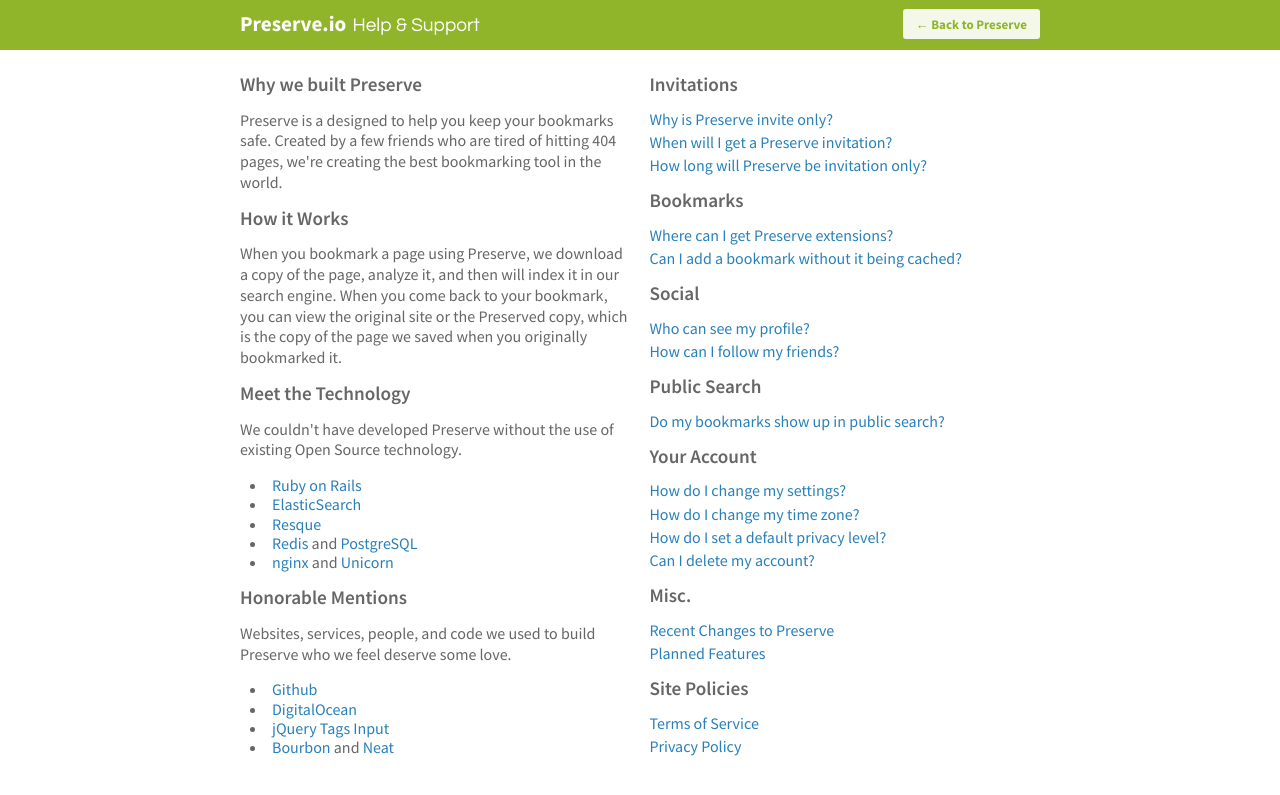
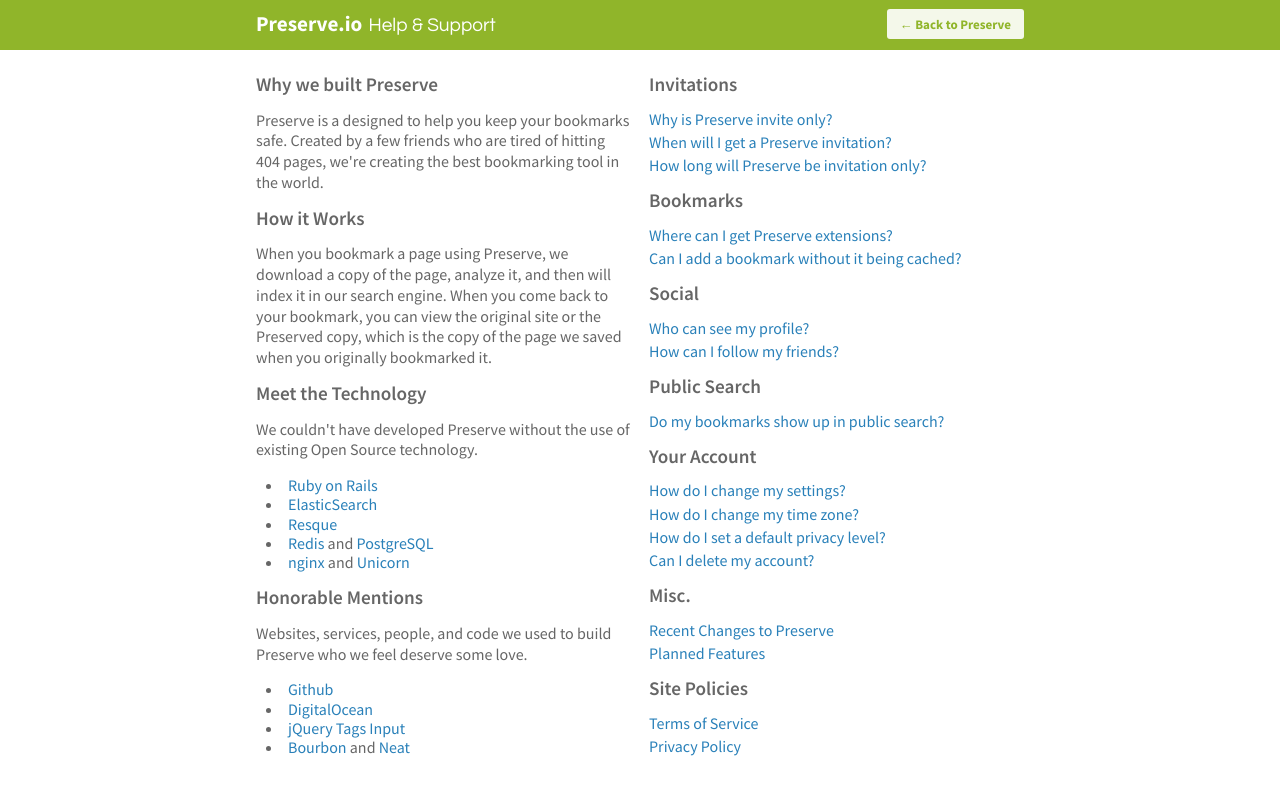
Before and after one commit to preserve/help.preserve.io, a Jekyll site: the page built from index.html, in a window 1280 px wide. Shown: the top 795 px of the page. Built offline with Jekyll 4.4.1, drawn with Linux system fonts in a browser that asks for light colours; nearby versions of some CDN libraries.

Commit message:
Added padding to container

```diff
--- a/stylesheets/base.css
+++ b/stylesheets/base.css
@@ -21,7 +21,8 @@
   *zoom: 1;
   max-width: 800px;
   margin-left: auto;
-  margin-right: auto; }
+  margin-right: auto;
+  padding: 0 1em; }
   .container:before, .container:after {
     content: " ";
     display: table; }
--- a/stylesheets/base.scss
+++ b/stylesheets/base.scss
@@ -2,6 +2,7 @@
 @import "bourbon/bourbon";
 $max-width: 800px;
 @import "neat/neat";
+
 // @import url(http://fonts.googleapis.com/css?family=Open+Sans:400italic,700italic,400,700,600);
 @import url(http://fonts.googleapis.com/css?family=Questrial|Source+Sans+Pro:200,300,400,600,700,900,200italic,300italic,400italic,600italic,700italic,900italic);
 
@@ -26,6 +27,7 @@
 
 .container {
   @include outer-container;
+  padding: 0 1em;
 }
 
 a {
```
